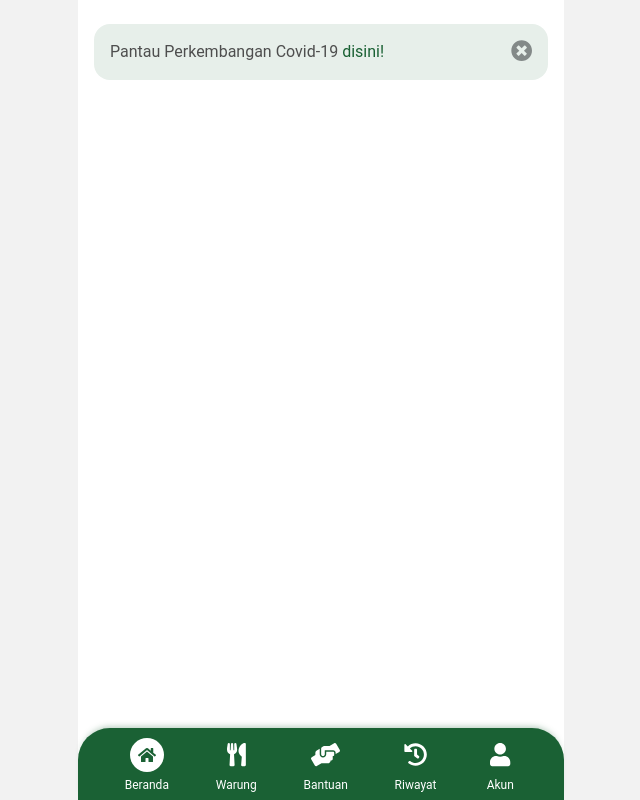
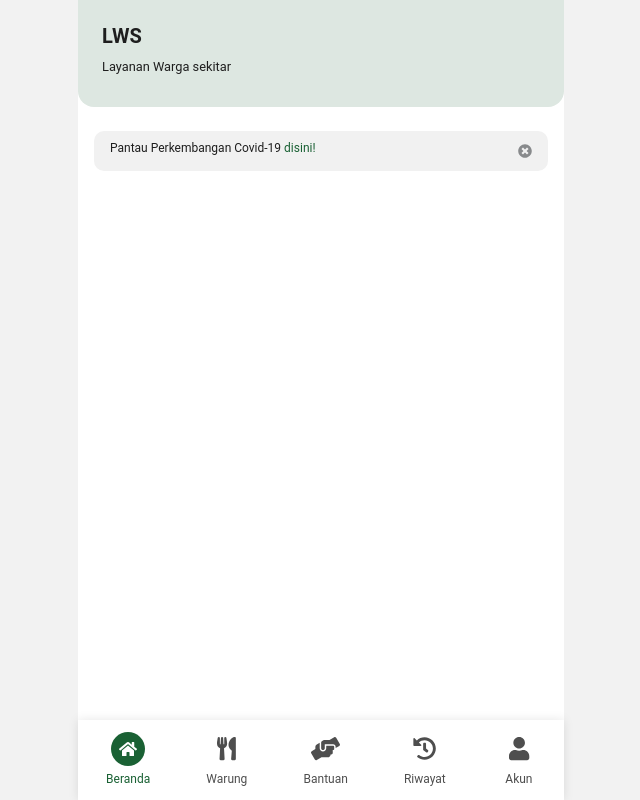
Before and after one commit to fsaythanry/Kocing-FrontEnd, a Vue app: page / in a window 1280 px wide. Shown: the whole page, without its empty margins (319-959 px from the left). Built offline with nearby package versions, Linux system fonts and the light colour scheme.

Commit message:
change thema

```diff
--- a/src/components/BottomMenu/BottomMenu.vue
+++ b/src/components/BottomMenu/BottomMenu.vue
@@ -49,22 +49,17 @@ export default {
 .nav {
   width: inherit;
   position: fixed;
-  padding: 10px 0px 6px;
+  padding: 12px 0;
   bottom: 0;
   z-index: 10;
-  background-color: #1a6134;
+  background-color: #fff;
   display: flex;
   flex-direction: row;
-  justify-content: space-evenly;
-  box-shadow: 0px -5px 6px -4px rgba(26, 97, 52, 0.35);
-  border-radius: 32px 32px 0 0;
+  justify-content: space-around;
+  box-shadow: 0px 0px 10px #0000001a;
   font-size: 16px;
 }
 
 @media screen and (max-width: 467px) {
-  .nav {
-    border-radius: 20px 20px 0 0;
-    font-size: 14px;
-  }
 }
 </style>
--- a/src/components/BottomMenu/MenuLink.vue
+++ b/src/components/BottomMenu/MenuLink.vue
@@ -46,14 +46,14 @@ export default {
   &:hover span.nav-text,
   &:focus span.nav-text,
   &.active span.nav-text {
-    color: #fff;
+    color: #1a6134;
   }
 
   &:hover span.nav-icon,
   &:focus span.nav-icon,
   &.active span.nav-icon {
-    background-color: #fff;
-    color: #1a6134;
+    background-color: #1a6134;
+    color: #fff;
     font-size: 1em;
   }
 
@@ -66,14 +66,14 @@ export default {
     display: flex;
     justify-content: center;
     align-items: center;
-    color: #fff;
+    color: #4e4e4e;
     margin-bottom: 4px;
     transition: 0.25s ease-in-out;
   }
 
   span.nav-text {
     font-size: 0.75rem;
-    color: #fff;
+    color: #4e4e4e;
     transition: 0.25s ease-in-out;
     text-transform: capitalize;
   }
--- a/src/views/Home.vue
+++ b/src/views/Home.vue
@@ -1,4 +1,9 @@
 <template>
+  <div>
+    <div class="header">
+      <h1 class="h5 font-weight-bold">LWS</h1>
+      <h2 class="h6"><small>Layanan Warga sekitar</small></h2>
+    </div>
     <div class="home">
       <div id="nav-covid">
         <router-link :to="{ path: `/covid19` }" class="mb-0"
@@ -7,9 +12,10 @@
         <div @click.stop="hideCovid">
           <font-awesome-icon
             :icon="['fas', 'times-circle']"
-          size="lg"
+            size="sm"
             style="cursor:pointer; opacity:.5;"
           />
+        </div>
       </div>
     </div>
   </div>
@@ -35,20 +41,33 @@ export default {
 };
 </script>
 <style lang="scss" scoped>
+.header {
+  background-color: #dde7e1;
+  border-radius: 0px 0px 16px 16px;
+  padding: 24px;
+  margin-bottom: 24px;
+  h1,
+  h2 {
+    color: #1e1e1e;
+    opacity: 1;
+  }
+}
+
 .home {
   font-size: 16px;
-  padding: 24px 16px;
+  padding: 0 16px;
 }
 #nav-covid {
-  background-color: #e7efea;
-  border-radius: 1rem;
-  padding: 1rem;
+  background-color: #f1f1f1;
+  border-radius: 10px;
+  padding: 0.5em 1em;
   display: flex;
   justify-content: space-between;
   cursor: pointer;
 
   a {
-    color: #4e4e4e;
+    color: #1e1e1e;
+    font-size: 0.75em;
 
     &:hover {
       text-decoration: none;
```
Lines whose indentation alone changed are shown as unchanged.
